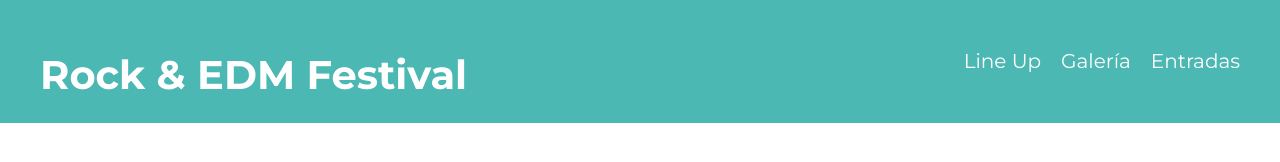
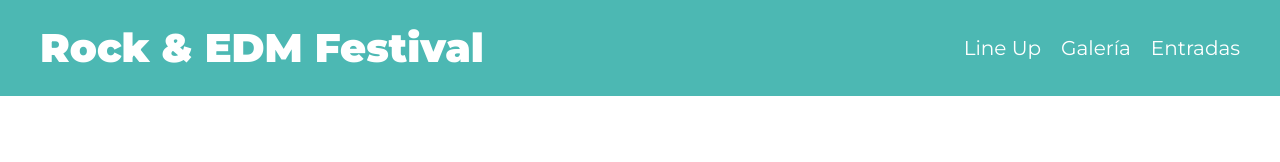
Before and after one commit to JereLoza/Desarrollo-web-Proyecto-4, a website: page index.html in a window 1280 px wide. Drawn offline with nearby package versions, Linux system fonts and the light colour scheme; files that its build step writes are made by us from their sources.

Commit message:
Update _globales.scss

```diff
--- a/src/scss/base/_globales.scss
+++ b/src/scss/base/_globales.scss
@@ -33,8 +33,15 @@ img {
     max-width: 100%;
 }
 
+h1,
+h2,
+h3 {
+    margin: 0;
+}
+
 h1 {
     font-size: 4rem;
+    font-weight: $black;
 }
 
 h2 {
```
